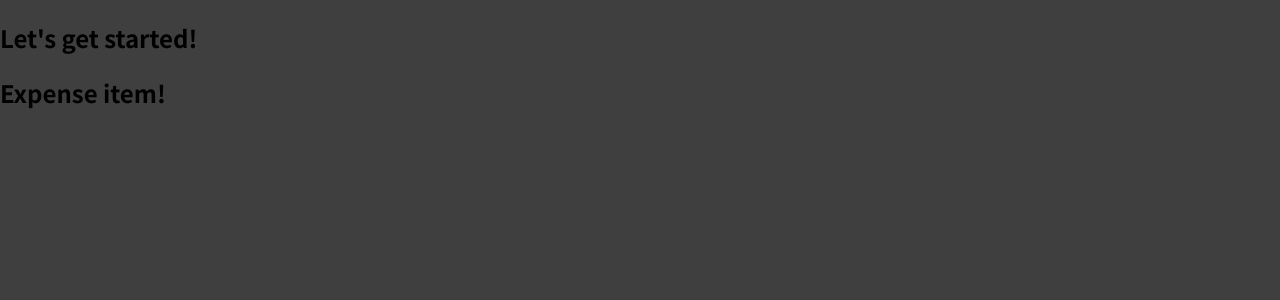
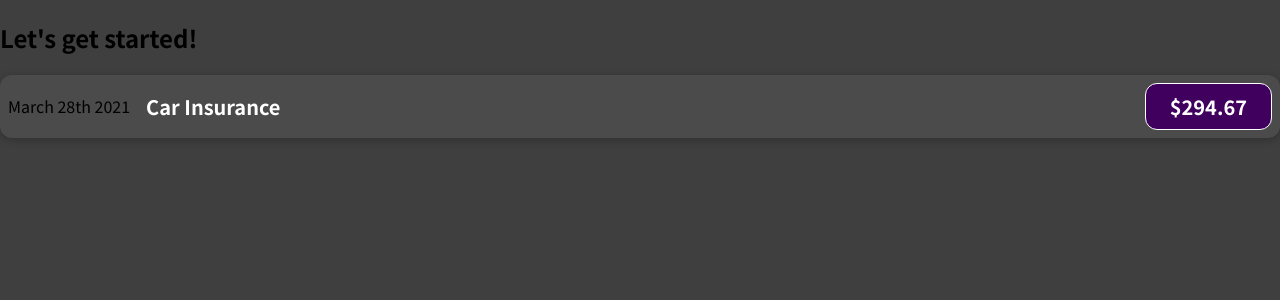
Before and after one commit to olivergarciarg/react-training, a JavaScript app in the folder react-complete-guide/: page / in a window 1280 px wide. Shown: the top 300 px of the page. Built offline with nearby package versions, Linux system fonts and the light colour scheme.

Commit message:
section 3 video 35

```diff
--- /dev/null
+++ b/react-complete-guide/src/components/ExpenseItem.css
@@ -0,0 +1,56 @@
+.expense-item {
+  display: flex;
+  justify-content: space-between;
+  align-items: center;
+  box-shadow: 0 2px 8px rgba(0, 0, 0, 0.25);
+  padding: 0.5rem;
+  margin: 1rem 0;
+  border-radius: 12px;
+  background-color: #4b4b4b;
+}
+
+.expense-item__description {
+  display: flex;
+  flex-direction: column;
+  gap: 1rem;
+  align-items: flex-end;
+  flex-flow: column-reverse;
+  justify-content: flex-start;
+  flex: 1;
+}
+
+.expense-item h2 {
+  color: #3a3a3a;
+  font-size: 1rem;
+  flex: 1;
+  margin: 0 1rem;
+  color: white;
+}
+
+.expense-item__price {
+  font-size: 1rem;
+  font-weight: bold;
+  color: white;
+  background-color: #40005d;
+  border: 1px solid white;
+  padding: 0.5rem;
+  border-radius: 12px;
+}
+
+@media (min-width: 580px) {
+  .expense-item__description {
+    flex-direction: row;
+    align-items: center;
+    justify-content: flex-start;
+    flex: 1;
+  }
+
+  .expense-item__description h2 {
+    font-size: 1.25rem;
+  }
+
+  .expense-item__price {
+    font-size: 1.25rem;
+    padding: 0.5rem 1.5rem;
+  }
+}
--- a/react-complete-guide/src/components/ExpenseItem.js
+++ b/react-complete-guide/src/components/ExpenseItem.js
@@ -1,5 +1,15 @@
+import './ExpenseItem.css'
+
 function ExpenseItem() {
-    return <h2>Expense item!</h2>
+  return (
+    <div className='expense-item'>
+      <div>March 28th 2021</div>
+      <div className='expense-item__description'>
+        <h2>Car Insurance</h2>
+        <div className='expense-item__price'>$294.67</div>
+      </div>
+    </div>
+  );
 }
 
-export default ExpenseItem;
+export default ExpenseItem
```
Also changed, not shown: 1 other file (tests, documents, lock files or other folders).
